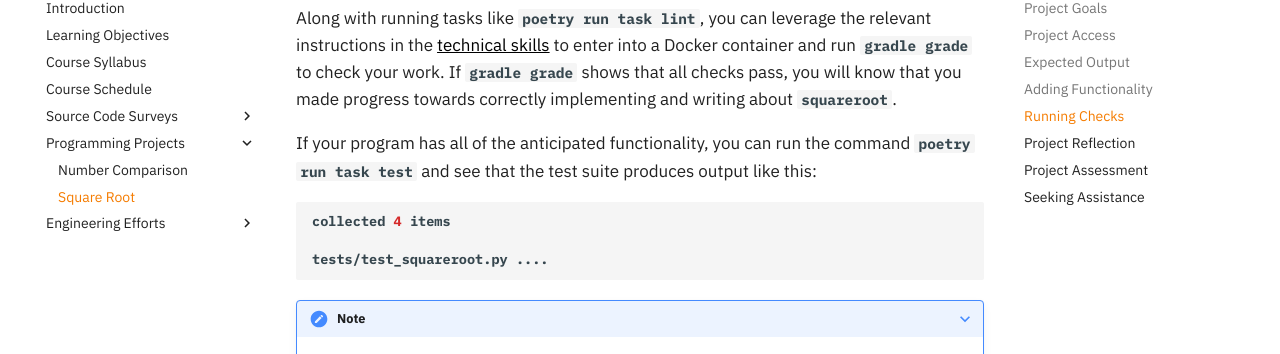
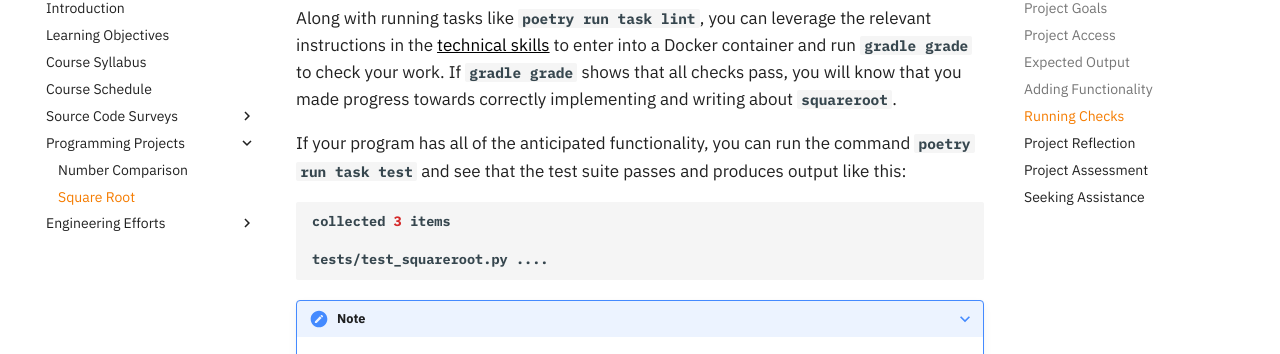
Before and after one commit to ProactiveProgrammers/www.proactiveprogrammers.com, an MkDocs documentation site: the page built from docs/data-abstraction/programming-projects/square-root.md, in a window 1280 px wide and 900 px high, scrolled down 4766 px. Shown: the part 100-454 px from the top of the window. Built offline with MkDocs 1.6.1 and Material for MkDocs 9.7.7, drawn with Linux system fonts in a browser that asks for light colours; comment, search, counter and statistics services are not loaded.

Commit message:
fix: Improve phrase in number-comparison and square-root.

````diff
--- a/docs/data-abstraction/programming-projects/square-root.md
+++ b/docs/data-abstraction/programming-projects/square-root.md
@@ -229,11 +229,11 @@ that all checks pass, you will know that you made progress towards correctly
 implementing and writing about `squareroot`.
 
 If your program has all of the anticipated functionality, you can run the
-command `poetry run task test` and see that the test suite produces output like
-this:
+command `poetry run task test` and see that the test suite passes and produces
+output like this:
 
 ```shell
-collected 4 items
+collected 3 items
 
 tests/test_squareroot.py ....
 ```
````
Also changed, not shown: docs/data-abstraction/programming-projects/number-comparison.md (+2 -2 lines).
